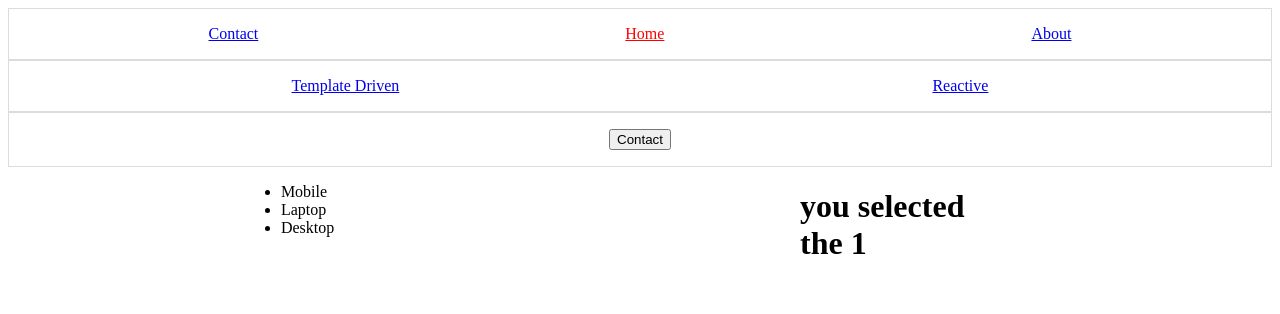
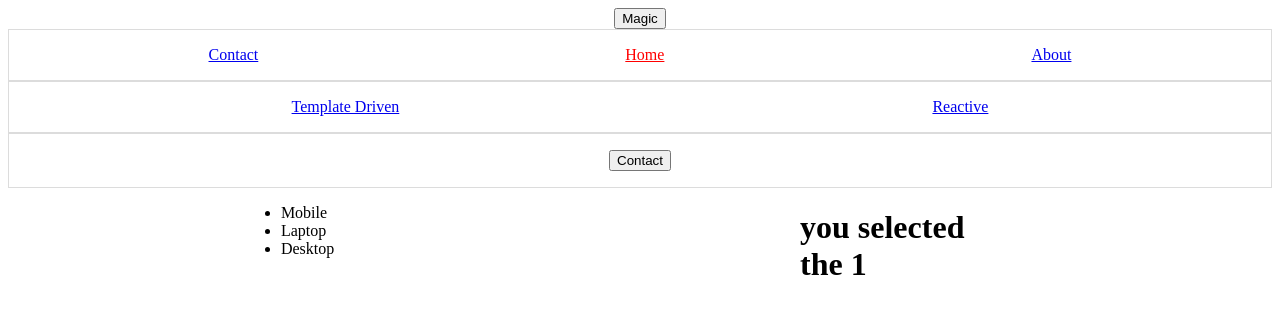
Before and after one commit to aniruddhha/angular, an Angular app in the folder ang-app/: page /home in a window 1280 px wide. Shown: the top 314 px of the page. Built offline with nearby package versions, Linux system fonts and the light colour scheme.

Commit message:
service : DI

```diff
--- a/ang-app/src/app/app.component.html
+++ b/ang-app/src/app/app.component.html
@@ -16,6 +16,9 @@
   <p> Sub : {{ (framework | slice:2) | uppercase }} </p>
 </div> -->
 
+<div>
+  <app-header></app-header>
+</div>
 <div class="cnt-cntr">
   <a [routerLink]="['/contact', 10]" [routerLinkActive]="'active'">Contact</a>
   <a [routerLink]="['/home']" [routerLinkActive]="'active'">Home</a>
--- a/ang-app/src/app/app.module.ts
+++ b/ang-app/src/app/app.module.ts
@@ -13,6 +13,7 @@ import { TempFromComponent } from './temp-from/temp-from.component';
 import { RectFormComponent } from './rect-form/rect-form.component';
 import { MenuComponent } from './home/menu/menu.component';
 import { MainComponent } from './home/main/main.component';
+import { HeaderService } from './header/header.service';
 
 @NgModule({
   declarations: [
@@ -38,6 +39,7 @@ import { MainComponent } from './home/main/main.component';
   ],
   providers: [
     //import services
+    // HeaderService // --- per module
   ],
   bootstrap: [AppComponent]
 })
--- a/ang-app/src/app/header/header.component.html
+++ b/ang-app/src/app/header/header.component.html
@@ -1,5 +1,5 @@
-<div class="row">
-    <div class="box" [style.backgroundColor]="clr" (mouseenter)="clr='white'">
+<!-- <div class="row">
+        <div class="box" [style.backgroundColor]="clr" (mouseenter)="clr='white'">
         box1
     </div>
     <div class="box" style="{{bg}}">
@@ -18,4 +18,8 @@
 </div>
 <div class="cntr">
     <input type="text" [(ngModel)]="clr">
+</div> -->
+
+<div class="row" [style.backgroundColor]="bg">
+    <input type="button" value="Magic" (click)="onMagic()">
 </div>
--- a/ang-app/src/app/header/header.component.ts
+++ b/ang-app/src/app/header/header.component.ts
@@ -1,13 +1,22 @@
 import { Component, OnInit } from '@angular/core';
+import { HeaderService } from './header.service';
 
 @Component({
   selector: 'app-header',
   templateUrl: './header.component.html',
-  styleUrls: ['./header.component.css']
+  styleUrls: ['./header.component.css'],
+  // providers: [HeaderService] --> per component
 })
 export class HeaderComponent implements OnInit {
 
-  constructor() { }
+
+  // component -> present -> ui
+  // pipe -> format -> ui
+  // service -> process -> background
+
+  constructor(
+    private magic: HeaderService // -> DI
+  ) { }
 
   bg = "background-color: red"
   clr = ''
@@ -20,4 +29,8 @@ export class HeaderComponent implements OnInit {
     this.bg = `background-color: ${cl}`
     this.clr = cl
   }
+
+  onMagic() {
+    this.bg = this.magic.magicColor()
+  }
 }
--- /dev/null
+++ b/ang-app/src/app/header/header.service.ts
@@ -0,0 +1,16 @@
+import { Injectable } from '@angular/core';
+
+@Injectable({
+  providedIn: 'root'
+}) // 1 st
+export class HeaderService {
+
+  private colors = ['red', 'green', 'blue']
+
+  constructor() { }
+
+  magicColor() {
+    const ind = Math.floor(Math.random() * 2) // 0.0 - 0.1 * 2 = complete(r < n)
+    return this.colors[ind]
+  }
+}
```
Also changed, not shown: 1 other file (tests, documents, lock files or other folders).
